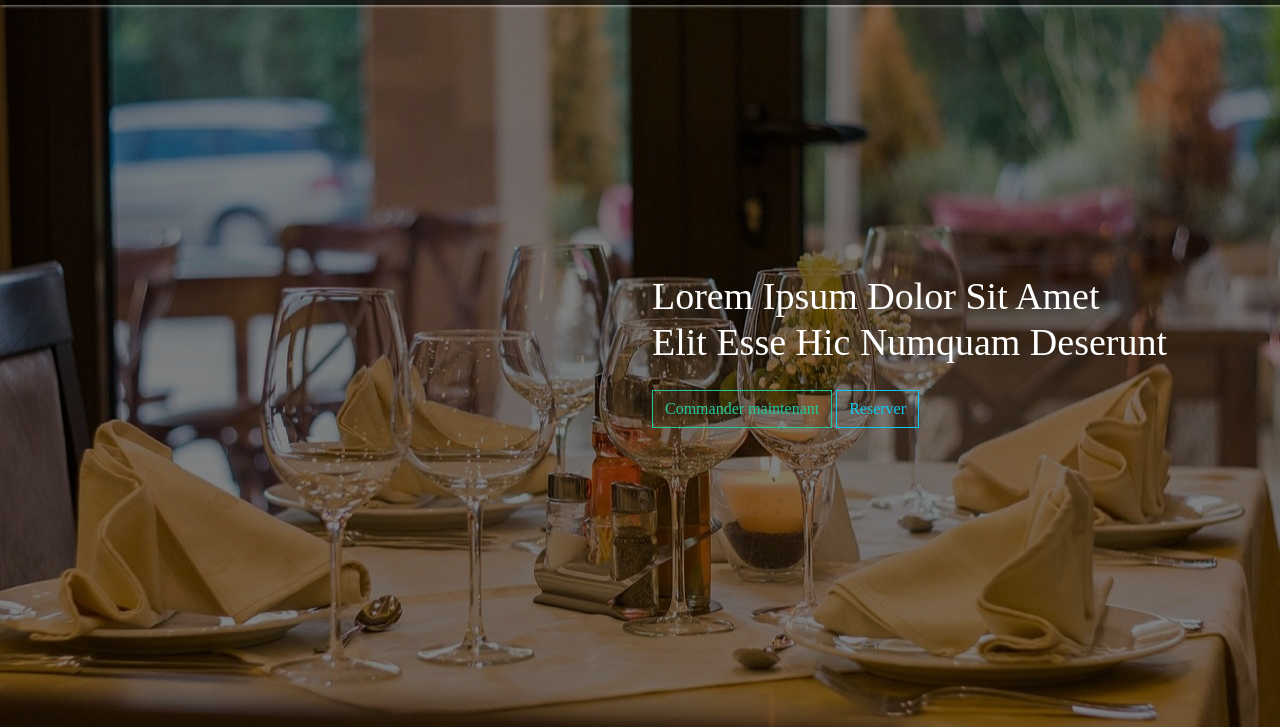
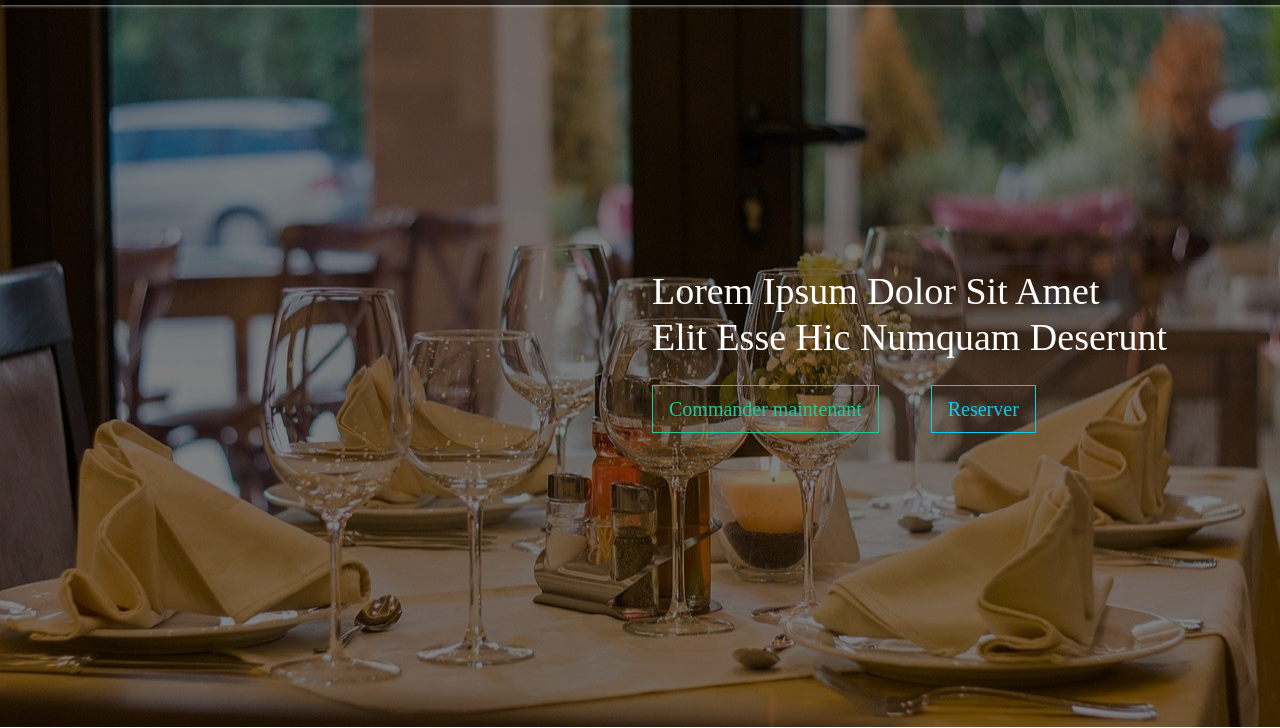
Before and after one commit to Obachola/workshop, a plain HTML site: page index.html in a window 1280 px wide. Shown: the part 73-801 px from the top of the page. Drawn offline with Linux system fonts and the light colour scheme.

Commit message:
ajout de padding au boutton de banner

```diff
--- a/index.html
+++ b/index.html
@@ -52,8 +52,8 @@
                     <h1 class="text-capitalize py-3 banner-desc" >Lorem ipsum dolor sit amet <br>
                         elit Esse hic numquam deserunt</h1>
                     <p>
-                        <button class="btn btn-order rounded-0">Commander maintenant</button>
-                        <button class="btn btn-outline-info rounded-0">Reserver</button>
+                        <button class="btn btn-order btn-lg me-5 rounded-0">Commander maintenant</button>
+                        <button class="btn btn-outline-info btn-lg rounded-0">Reserver</button>
                     </p>
                 </div>
             </div>
```
